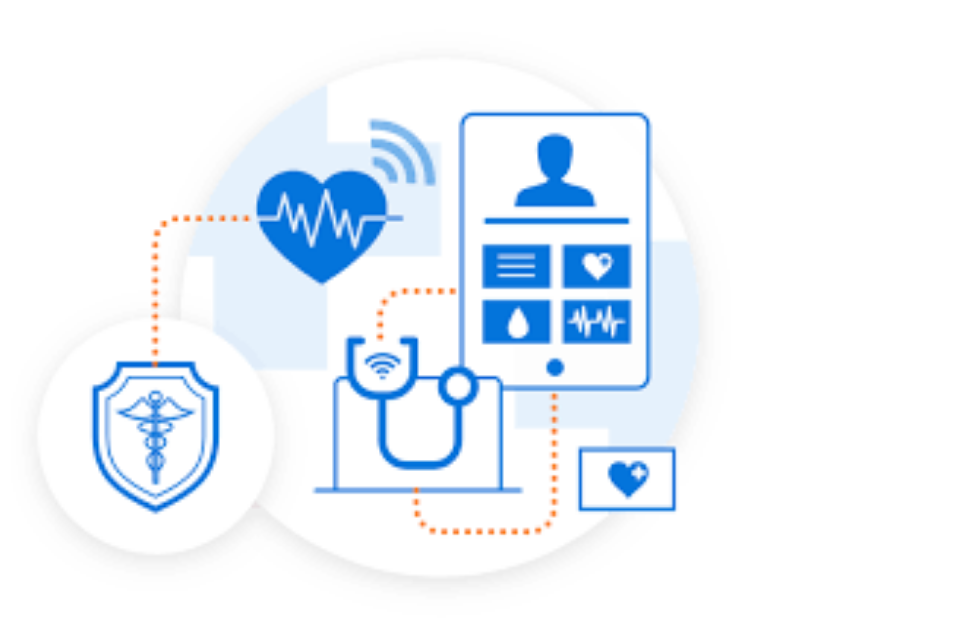
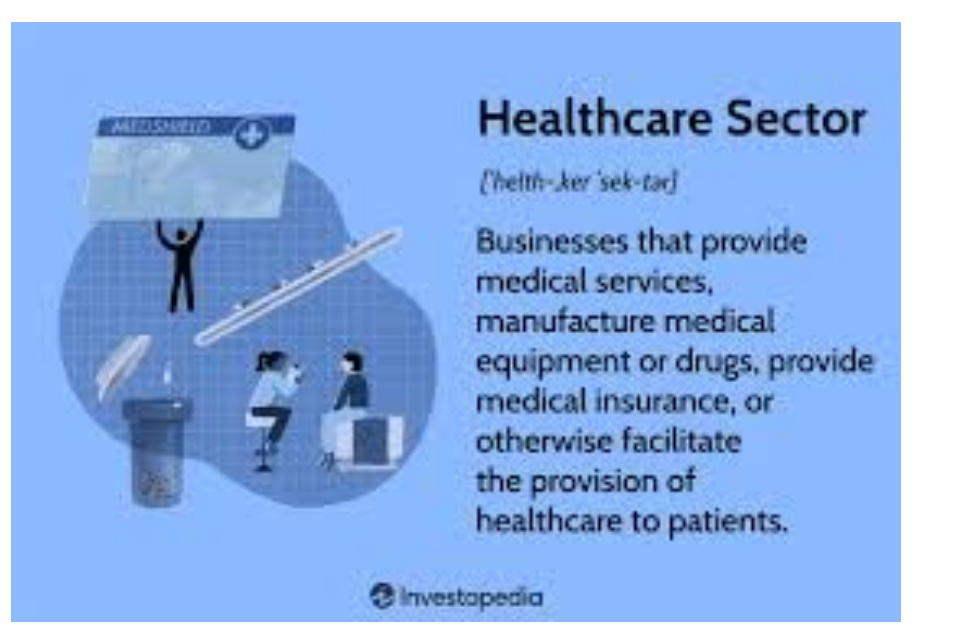
Before and after one commit to priyatemkar/healthcare, a plain HTML site: page index.html in a window 1280 px wide. Shown: the part 236-873 px from the top of the page, without its empty margins (0-956 px from the left). Drawn offline with Linux system fonts and the light colour scheme.

Commit message:
Update index.html

```diff
--- a/index.html
+++ b/index.html
@@ -9,7 +9,7 @@
 <h1><a href=aboutus.html>About us</a><br></h1>
 <table>
 <td>
-<img src="healthcare home image.png" width"600" height="600">
+<img src="background index.jpg" width"600" height="600">
 </td>
 
 </html>
```
